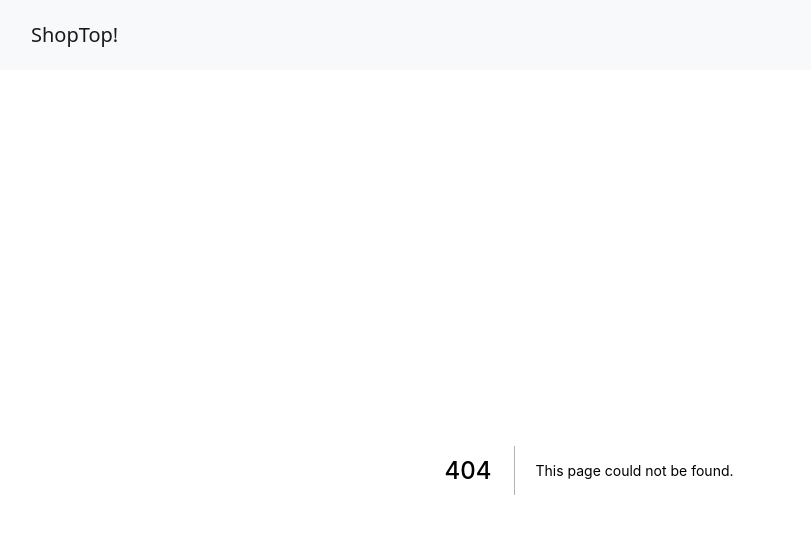
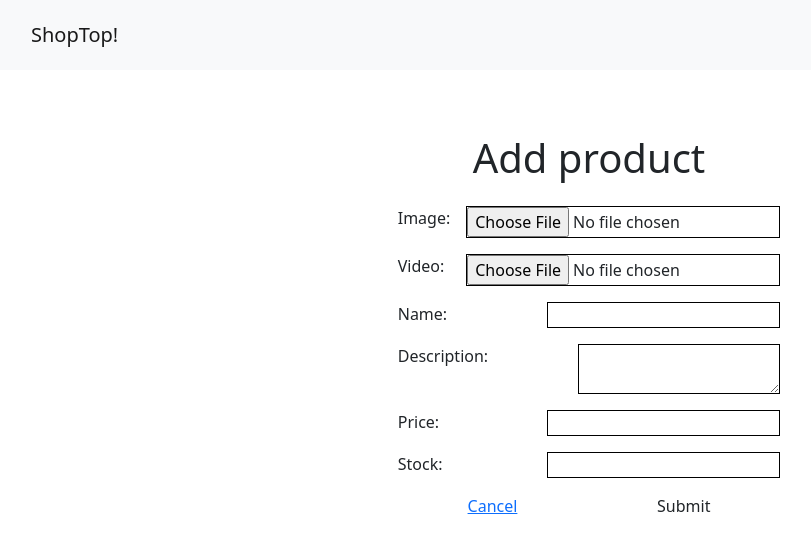
Before and after one commit to law-a-1/frontend, a Next.js app: page /products/add in a window 1280 px wide. Before the commit this address had no page. Shown: the top 550 px of the page, without its empty margins (51-862 px from the left). Built offline with nearby package versions, Linux system fonts and the light colour scheme.

Commit message:
Refactor pages path

```diff
--- /dev/null
+++ b/pages/products/[id]/edit.js
@@ -0,0 +1,48 @@
+import styles from "../../../styles/ProductForm.module.css";
+import { ProductAPI } from "../../../api/endpoints/product";
+import Head from "next/head";
+import ProductForm from "../../../components/ProductForm";
+import { useRouter } from "next/router";
+
+const updateProduct = (data) => {
+  ProductAPI.updateProduct().catch((err) => console.error(err.message));
+};
+
+export default function UpdateProduct() {
+
+  // useEffect(() => {
+  //   productClient
+  //     .put(`/${id}`)
+  //     .then(function (res) {
+  //       setProduct(res.data);
+  //       console.log(res);
+  //     })
+  //     .catch(function (error) {
+  //       if (error.response) {
+  //         alert(error.response.data?.message);
+  //       } else if (error.request) {
+  //         console.log(error.request);
+  //         alert("Failed to send request");
+  //       } else {
+  //         console.log("Error", error.message);
+  //       }
+  //       console.log(error.config);
+  //     });
+  // }, []);
+
+  return (
+    <div className={styles.container}>
+      <Head>
+        <title>Update Product</title>
+        <meta name="description" content="Update existing product" />
+        <link rel="icon" href="/favicon.ico" />
+      </Head>
+
+      <main className={styles.main}>
+        <h1 className={styles.title}>Update product</h1>
+
+        <ProductForm method="put" submitHandler={updateProduct} />
+      </main>
+    </div>
+  );
+}
--- a/pages/add-product.js
+++ b/pages/products/add.js
@@ -1,6 +1,11 @@
 import Head from "next/head";
-import ProductForm from "../components/ProductForm";
-import styles from "../styles/ProductForm.module.css";
+import ProductForm from "../../components/ProductForm";
+import styles from "../../styles/ProductForm.module.css";
+import { ProductAPI } from "../../api/endpoints/product";
+
+const addProduct = (token, data) => {
+  ProductAPI.createProduct(token, data).catch((err) => err.message);
+};
 
 export default function AddProduct() {
   return (
@@ -14,7 +19,7 @@ export default function AddProduct() {
       <main className={styles.main}>
         <h1 className={styles.title}>Add product</h1>
 
-        <ProductForm method="post" />
+        <ProductForm method="post" submitHandler={addProduct} />
       </main>
     </div>
   );
--- a/pages/update-product.js
+++ /dev/null
@@ -1,21 +0,0 @@
-import Head from "next/head";
-import ProductForm from "../components/ProductForm";
-import styles from "../styles/ProductForm.module.css";
-
-export default function UpdateProduct() {
-  return (
-    <div className={styles.container}>
-      <Head>
-        <title>Update Product</title>
-        <meta name="description" content="Update existing product" />
-        <link rel="icon" href="/favicon.ico" />
-      </Head>
-
-      <main className={styles.main}>
-        <h1 className={styles.title}>Update product</h1>
-
-        <ProductForm method="put" />
-      </main>
-    </div>
-  );
-}
```
Also changed, not shown: pages/products/[id]/index.js (renamed from pages/[id].js, +3 -4 lines).
